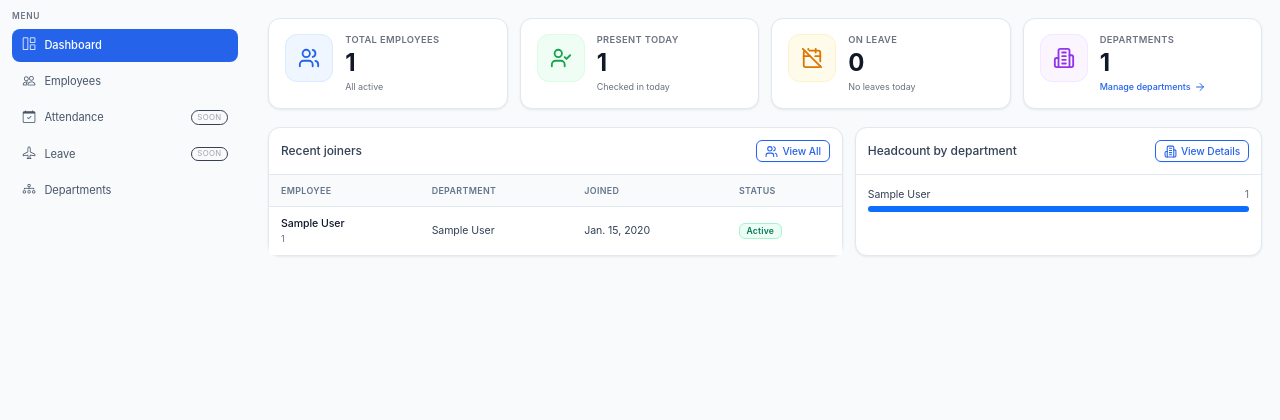
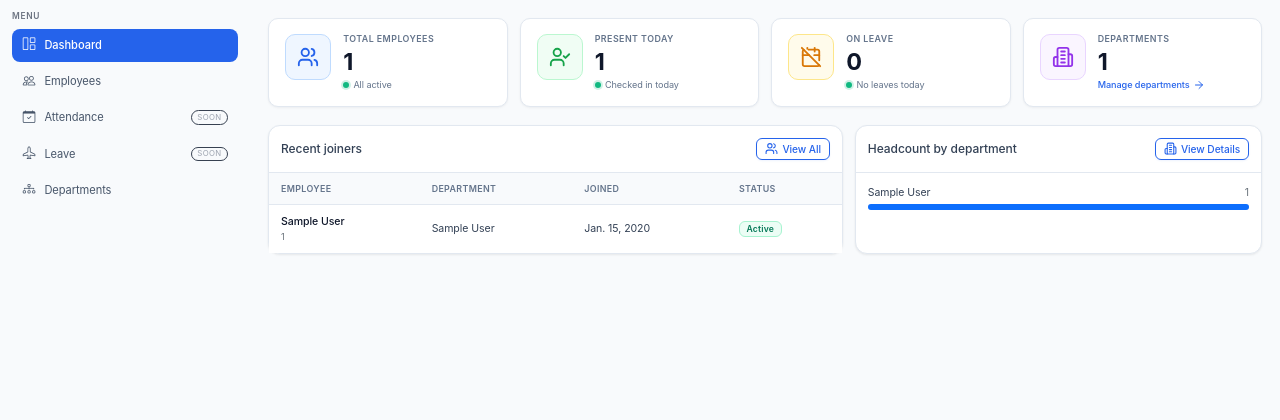
Before and after one commit to rasheeda06/hrms, a Django app: page /dashboard/ in a window 1280 px wide. Shown: the part 54-474 px from the top of the page. Run offline with Django 5.2, Linux system fonts and the light colour scheme; a user stored in the database is signed in; tables that the repository leaves empty hold one stand-in row (values such as "Sample post").

Commit message:
Elevate dashboard summary cards with premium styling, clean icon badges, prominent numbers, subtle borders, soft shadows, and hover elevation

```diff
--- a/static/css/dashboard.css
+++ b/static/css/dashboard.css
@@ -473,49 +473,56 @@ body.sidebar-collapsed .hrms-logout:hover {
 .hrms-stat {
   padding: 1.25rem 1.35rem;
   height: 100%;
-  border-radius: 12px;
+  border-radius: 10px;
+  background: var(--hrms-card-bg);
+  border: 1px solid var(--hrms-border);
+  box-shadow: 0 1px 3px rgba(15, 23, 42, 0.04), 0 1px 2px rgba(15, 23, 42, 0.02);
   transition: transform 0.22s cubic-bezier(0.16, 1, 0.3, 1), box-shadow 0.22s cubic-bezier(0.16, 1, 0.3, 1), border-color 0.2s ease;
   cursor: default;
+  position: relative;
 }
 
 .hrms-stat:hover {
   transform: translateY(-2px);
-  box-shadow: 0 8px 20px rgba(0, 0, 0, 0.08), 0 2px 6px rgba(0, 0, 0, 0.04);
+  box-shadow: 0 10px 25px -5px rgba(15, 23, 42, 0.08), 0 8px 10px -6px rgba(15, 23, 42, 0.04);
   border-color: #cbd5e1;
 }
 
 .hrms-stat-label {
-  font-size: 0.78rem;
-  color: #6b7280;
+  font-size: 0.74rem;
+  color: var(--hrms-text-muted);
   font-weight: 600;
   text-transform: uppercase;
-  letter-spacing: 0.04em;
+  letter-spacing: 0.05em;
   margin: 0;
   line-height: 1.2;
 }
 
 .hrms-stat-value {
-  font-size: 2rem;
+  font-size: 1.95rem;
   font-weight: 700;
   line-height: 1.15;
-  letter-spacing: -0.02em;
-  color: #111827;
-  margin: 0.35rem 0 0;
+  letter-spacing: -0.03em;
+  color: var(--hrms-text-heading);
+  margin: 0.35rem 0 0.25rem;
 }
 
 .hrms-stat-value.muted {
-  color: #9ca3af;
+  color: var(--hrms-text-muted);
 }
 
 .hrms-stat-note {
-  font-size: 0.75rem;
-  color: #6b7280;
-  margin: 0.35rem 0 0;
-  line-height: 1.3;
+  font-size: 0.76rem;
+  color: var(--hrms-text-muted);
+  margin: 0;
+  line-height: 1.35;
+  display: flex;
+  align-items: center;
+  flex-wrap: wrap;
 }
 
 .hrms-stat-note a {
-  color: var(--hrms-accent, #2563eb);
+  color: var(--hrms-primary, #2563eb);
   font-weight: 500;
   text-decoration: none;
 }
@@ -524,25 +531,44 @@ body.sidebar-collapsed .hrms-logout:hover {
   text-decoration: underline !important;
 }
 
+.hrms-stat-dot {
+  width: 6px;
+  height: 6px;
+  border-radius: 50%;
+  display: inline-block;
+  margin-right: 0.35rem;
+  flex-shrink: 0;
+}
+
+.hrms-dot-green {
+  background-color: #10b981;
+  box-shadow: 0 0 0 2px rgba(16, 185, 129, 0.2);
+}
+
+.hrms-dot-amber {
+  background-color: #f59e0b;
+  box-shadow: 0 0 0 2px rgba(245, 158, 11, 0.2);
+}
+
 .hrms-stat-icon {
-  width: 48px;
-  height: 48px;
-  border-radius: 12px;
+  width: 46px;
+  height: 46px;
+  border-radius: 10px;
   display: inline-flex;
   align-items: center;
   justify-content: center;
   flex-shrink: 0;
-  transition: transform 0.22s cubic-bezier(0.16, 1, 0.3, 1);
+  transition: transform 0.22s cubic-bezier(0.16, 1, 0.3, 1), box-shadow 0.2s ease;
 }
 
 .hrms-stat:hover .hrms-stat-icon {
-  transform: scale(1.08);
+  transform: scale(1.06);
 }
 
-.hrms-icon-blue   { background: #eff6ff; color: #2563eb; border: 1px solid #dbeafe; }
-.hrms-icon-green  { background: #f0fdf4; color: #16a34a; border: 1px solid #dcfce7; }
-.hrms-icon-amber  { background: #fffbeb; color: #d97706; border: 1px solid #fef3c7; }
-.hrms-icon-purple { background: #faf5ff; color: #9333ea; border: 1px solid #f3e8ff; }
+.hrms-icon-blue   { background: #eff6ff; color: #2563eb; border: 1px solid #bfdbfe; }
+.hrms-icon-green  { background: #f0fdf4; color: #16a34a; border: 1px solid #bbf7d0; }
+.hrms-icon-amber  { background: #fffbeb; color: #d97706; border: 1px solid #fde68a; }
+.hrms-icon-purple { background: #faf5ff; color: #9333ea; border: 1px solid #e9d5ff; }
 
 /* Tables ------------------------------------------------------------- */
 
@@ -1198,10 +1224,18 @@ html[data-bs-theme="dark"] .hrms-stat-note,
   color: #9ca3af !important;
 }
 
+html[data-bs-theme="dark"] .hrms-card.hrms-stat,
+[data-bs-theme="dark"] .hrms-card.hrms-stat {
+  background-color: #111827 !important;
+  border-color: #1f2937 !important;
+  box-shadow: 0 1px 3px rgba(0, 0, 0, 0.3) !important;
+}
+
 html[data-bs-theme="dark"] .hrms-card.hrms-stat:hover,
 [data-bs-theme="dark"] .hrms-card.hrms-stat:hover {
-  box-shadow: 0 8px 20px rgba(0, 0, 0, 0.45);
-  border-color: #4b5563 !important;
+  transform: translateY(-2px);
+  box-shadow: 0 10px 25px -5px rgba(0, 0, 0, 0.55), 0 8px 10px -6px rgba(0, 0, 0, 0.3) !important;
+  border-color: #374151 !important;
 }
 
 html[data-bs-theme="dark"] .hrms-icon-blue,
--- a/templates/base.html
+++ b/templates/base.html
@@ -17,7 +17,7 @@
   </script>
   <link href="https://cdn.jsdelivr.net/npm/bootstrap@5.3.3/dist/css/bootstrap.min.css" rel="stylesheet">
   <link href="https://cdn.jsdelivr.net/npm/bootstrap-icons@1.11.3/font/bootstrap-icons.min.css" rel="stylesheet">
-  <link href="{% static 'css/dashboard.css' %}?v=20261013_v6" rel="stylesheet">
+  <link href="{% static 'css/dashboard.css' %}?v=20261013_v7" rel="stylesheet">
   <style>
     /* Application font-size: 12px */
     html {
@@ -259,6 +259,83 @@
       text-underline-offset: 2px !important;
     }
 
+    /* Premium Summary Stat Cards */
+    .hrms-stat {
+      padding: 1.25rem 1.35rem !important;
+      height: 100% !important;
+      border-radius: 10px !important;
+      background-color: #ffffff !important;
+      border: 1px solid #e2e8f0 !important;
+      box-shadow: 0 1px 3px rgba(15, 23, 42, 0.04), 0 1px 2px rgba(15, 23, 42, 0.02) !important;
+      transition: transform 0.22s cubic-bezier(0.16, 1, 0.3, 1), box-shadow 0.22s cubic-bezier(0.16, 1, 0.3, 1), border-color 0.2s ease !important;
+      cursor: default;
+      position: relative;
+    }
+    .hrms-stat:hover {
+      transform: translateY(-2px) !important;
+      box-shadow: 0 10px 25px -5px rgba(15, 23, 42, 0.08), 0 8px 10px -6px rgba(15, 23, 42, 0.04) !important;
+      border-color: #cbd5e1 !important;
+    }
+    .hrms-stat-label {
+      font-size: 0.74rem !important;
+      color: #64748b !important;
+      font-weight: 600 !important;
+      text-transform: uppercase !important;
+      letter-spacing: 0.05em !important;
+      margin: 0 !important;
+      line-height: 1.2 !important;
+    }
+    .hrms-stat-value {
+      font-size: 1.95rem !important;
+      font-weight: 700 !important;
+      line-height: 1.15 !important;
+      letter-spacing: -0.03em !important;
+      color: #0f172a !important;
+      margin: 0.35rem 0 0.25rem !important;
+    }
+    .hrms-stat-note {
+      font-size: 0.76rem !important;
+      color: #64748b !important;
+      margin: 0 !important;
+      line-height: 1.35 !important;
+      display: flex !important;
+      align-items: center !important;
+      flex-wrap: wrap !important;
+    }
+    .hrms-stat-dot {
+      width: 6px !important;
+      height: 6px !important;
+      border-radius: 50% !important;
+      display: inline-block !important;
+      margin-right: 0.35rem !important;
+      flex-shrink: 0 !important;
+    }
+    .hrms-dot-green {
+      background-color: #10b981 !important;
+      box-shadow: 0 0 0 2px rgba(16, 185, 129, 0.2) !important;
+    }
+    .hrms-dot-amber {
+      background-color: #f59e0b !important;
+      box-shadow: 0 0 0 2px rgba(245, 158, 11, 0.2) !important;
+    }
+    .hrms-stat-icon {
+      width: 46px !important;
+      height: 46px !important;
+      border-radius: 10px !important;
+      display: inline-flex !important;
+      align-items: center !important;
+      justify-content: center !important;
+      flex-shrink: 0 !important;
+      transition: transform 0.22s cubic-bezier(0.16, 1, 0.3, 1), box-shadow 0.2s ease !important;
+    }
+    .hrms-stat:hover .hrms-stat-icon {
+      transform: scale(1.06) !important;
+    }
+    .hrms-icon-blue   { background-color: #eff6ff !important; color: #2563eb !important; border: 1px solid #bfdbfe !important; }
+    .hrms-icon-green  { background-color: #f0fdf4 !important; color: #16a34a !important; border: 1px solid #bbf7d0 !important; }
+    .hrms-icon-amber  { background-color: #fffbeb !important; color: #d97706 !important; border: 1px solid #fde68a !important; }
+    .hrms-icon-purple { background-color: #faf5ff !important; color: #9333ea !important; border: 1px solid #e9d5ff !important; }
+
     /* Instant dark theme overrides */
     html[data-bs-theme="dark"] body.hrms-app,
     [data-bs-theme="dark"] body.hrms-app {
@@ -331,27 +408,33 @@
       border: none !important;
       box-shadow: none !important;
     }
-    html[data-bs-theme="dark"] .hrms-stat-label,
+    html[data-bs-theme="dark"] .hrms-card.hrms-stat,
+    [data-bs-theme="dark"] .hrms-card.hrms-stat {
+      background-color: #111827 !important;
+      border-color: #1f2937 !important;
+      box-shadow: 0 1px 3px rgba(0, 0, 0, 0.3) !important;
+    }
     html[data-bs-theme="dark"] .hrms-card.hrms-stat:hover,
     [data-bs-theme="dark"] .hrms-card.hrms-stat:hover {
-      box-shadow: 0 8px 20px rgba(0, 0, 0, 0.45);
-      border-color: #4b5563 !important;
+      transform: translateY(-2px) !important;
+      box-shadow: 0 10px 25px -5px rgba(0, 0, 0, 0.55), 0 8px 10px -6px rgba(0, 0, 0, 0.3) !important;
+      border-color: #374151 !important;
     }
     html[data-bs-theme="dark"] .hrms-stat-label,
     [data-bs-theme="dark"] .hrms-stat-label {
-      color: #9ca3af !important;
+      color: #94a3b8 !important;
     }
     html[data-bs-theme="dark"] .hrms-stat-value,
     [data-bs-theme="dark"] .hrms-stat-value {
-      color: #f9fafb !important;
+      color: #f8fafc !important;
     }
     html[data-bs-theme="dark"] .hrms-stat-value.muted,
     [data-bs-theme="dark"] .hrms-stat-value.muted {
-      color: #6b7280 !important;
+      color: #64748b !important;
     }
     html[data-bs-theme="dark"] .hrms-stat-note,
     [data-bs-theme="dark"] .hrms-stat-note {
-      color: #9ca3af !important;
+      color: #94a3b8 !important;
     }
     html[data-bs-theme="dark"] .hrms-stat-note a,
     [data-bs-theme="dark"] .hrms-stat-note a {
--- a/templates/dashboard/home.html
+++ b/templates/dashboard/home.html
@@ -24,7 +24,7 @@
           <p class="hrms-stat-label">Total Employees</p>
           <p class="hrms-stat-value">{{ total_employees }}</p>
           <p class="hrms-stat-note">
-            {% if inactive_employees %}{{ inactive_employees }} inactive{% else %}All active{% endif %}
+            {% if inactive_employees %}<span class="hrms-stat-dot hrms-dot-amber"></span>{{ inactive_employees }} inactive{% else %}<span class="hrms-stat-dot hrms-dot-green"></span>All active{% endif %}
           </p>
         </div>
       </div>
@@ -42,7 +42,7 @@
         <div class="flex-grow-1 min-w-0">
           <p class="hrms-stat-label">Present Today</p>
           <p class="hrms-stat-value">{{ present_today }}</p>
-          <p class="hrms-stat-note">Checked in today</p>
+          <p class="hrms-stat-note"><span class="hrms-stat-dot hrms-dot-green"></span>Checked in today</p>
         </div>
       </div>
     </div>
@@ -64,7 +64,7 @@
           <p class="hrms-stat-label">On Leave</p>
           <p class="hrms-stat-value">{{ on_leave_today }}</p>
           <p class="hrms-stat-note">
-            {% if on_leave_today %}{{ on_leave_today }} on leave{% else %}No leaves today{% endif %}
+            {% if on_leave_today %}<span class="hrms-stat-dot hrms-dot-amber"></span>{{ on_leave_today }} on leave{% else %}<span class="hrms-stat-dot hrms-dot-green"></span>No leaves today{% endif %}
           </p>
         </div>
       </div>
```
